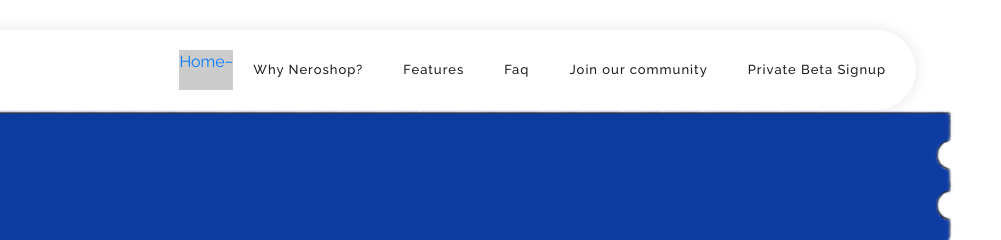
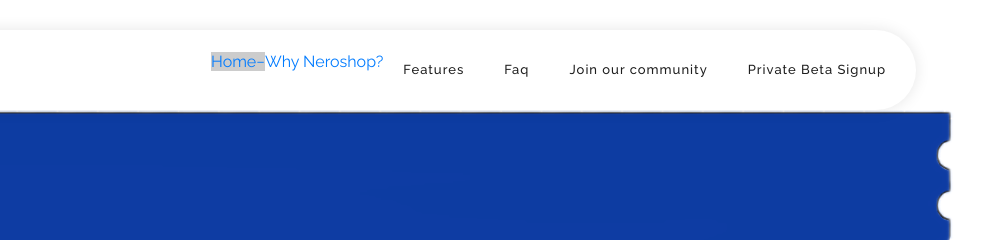
Before and after one commit to vandal-prog/nero, a plain HTML site: page index.html in a window 1280 px wide. Shown: the top 240 px of the page, 279-1280 px from the left. Drawn offline with Linux system fonts and the light colour scheme.

Commit message:
Update index.html

```diff
--- a/index.html
+++ b/index.html
@@ -93,8 +93,8 @@
                         <!-- ***** Logo End ***** -->
                         <!-- ***** Menu Start ***** -->
                         <ul class="nav">
-                            <a href="#welcome" class="active">Home</a>
-                            <li><a href="#why">Why Neroshop?</a></li>
+                            <ul><a href="#welcome" class="active">Home</a></ul>
+                            <ul><a href="#why">Why Neroshop?</a></ul>
                             <li><a href="#features">Features</a></li>
                             <li><a href="#faq">Faq</a></li>
                             <li><a href="#community">Join our community</a></li>
```
